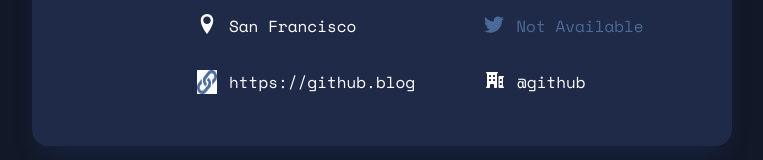
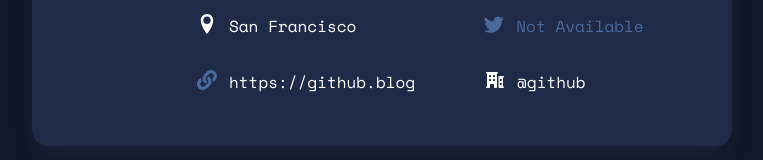
Before and after one commit to Oluwafunmike-adeyeye/Github-user-search-app, a React (Create React App) app: page / in a window 1280 px wide. Shown: the part 517-677 px from the top of the page, without its empty margins (258-1021 px from the left). Built offline with nearby package versions, Linux system fonts and the light colour scheme.

Commit message:
github-search-app

```diff
--- a/src/UserSearch.js
+++ b/src/UserSearch.js
@@ -4,8 +4,9 @@
 import { BiSearch } from 'react-icons/bi';
 import { ImLocation } from 'react-icons/im';
 import { HiMiniBuildingOffice2 } from 'react-icons/hi2';
+import { FaLink } from "react-icons/fa";
 import Bitmap from './images/Bitmap.jpg';
-import chain from './images/chain.jpg';
+
 
 
 const UserSearch = () => {
@@ -160,7 +161,7 @@
                 </div>
                 <div className="flex flex-col md:flex-row md:justify-between md:pr-36 md:mt-5">
                   <span className={`flex gap-3 font-[14px] mb-3 ${theme === 'dark' ? 'text-white' : 'text-4B6A9B'}`}>
-                    <img src={chain} alt="" /> <a href={userData.html_url} className="hover:underline">
+                    <FaLink size={20} className="text-[#4B6A9B]" /> <a href={userData.html_url} className="hover:underline">
                       https://github.blog
                     </a>
                   </span>
@@ -223,7 +224,7 @@
                 </div>
                 <div className="flex flex-col md:flex-row md:gap-[70px] md:mt-5">
                   <span className={`flex gap-3 font-[14px] mb-3 ${theme === 'dark' ? 'text-white' : 'text-4B6A9B'}`}>
-                    <img src={chain} alt="" /> <a href="http://github.com">https://github.blog</a>
+                    <FaLink size={20} className="text-[#4B6A9B]" /> <a href="http://github.com">https://github.blog</a>
                   </span>
                   <span className={`flex gap-3 font-[14px] mb-3 ${theme === 'dark' ? 'text-white' : 'text-4B6A9B'}`}>
                   <HiMiniBuildingOffice2 size={20} /> <a href="http://github.com">@github</a>
```
